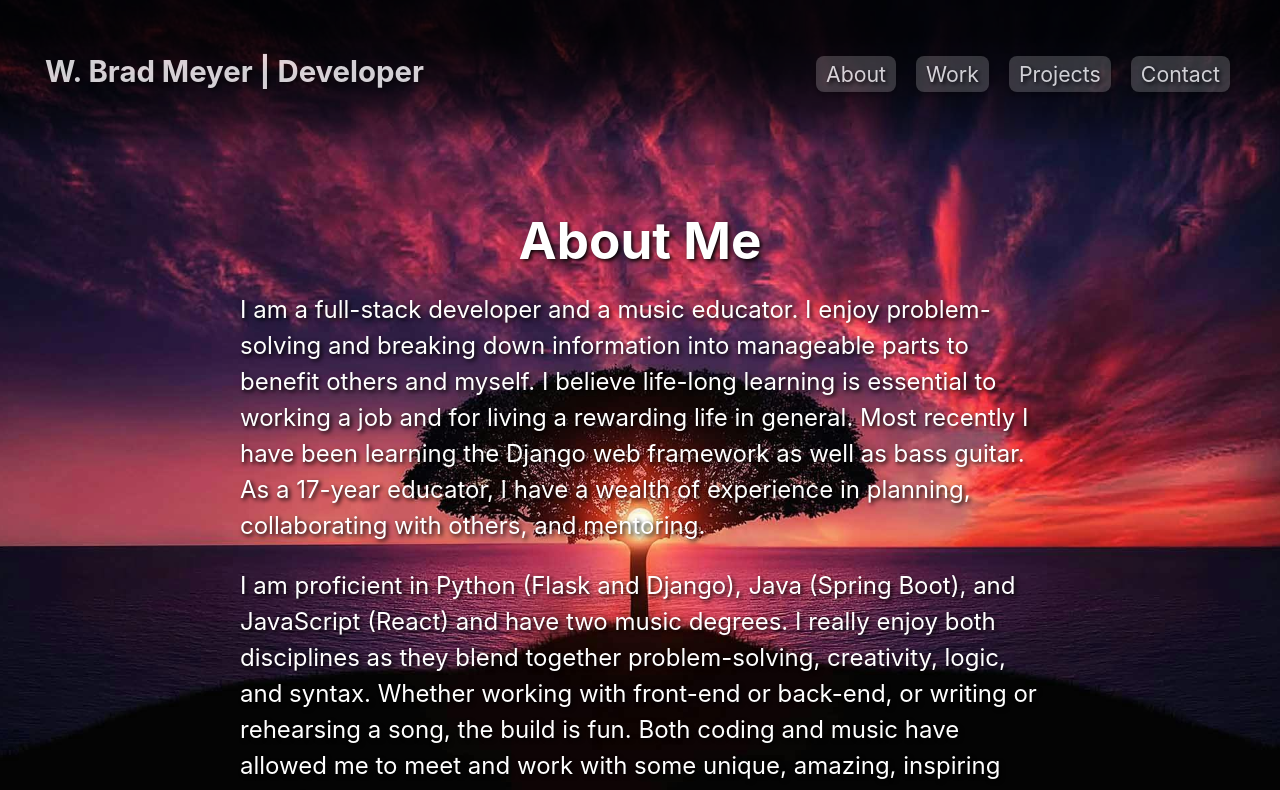
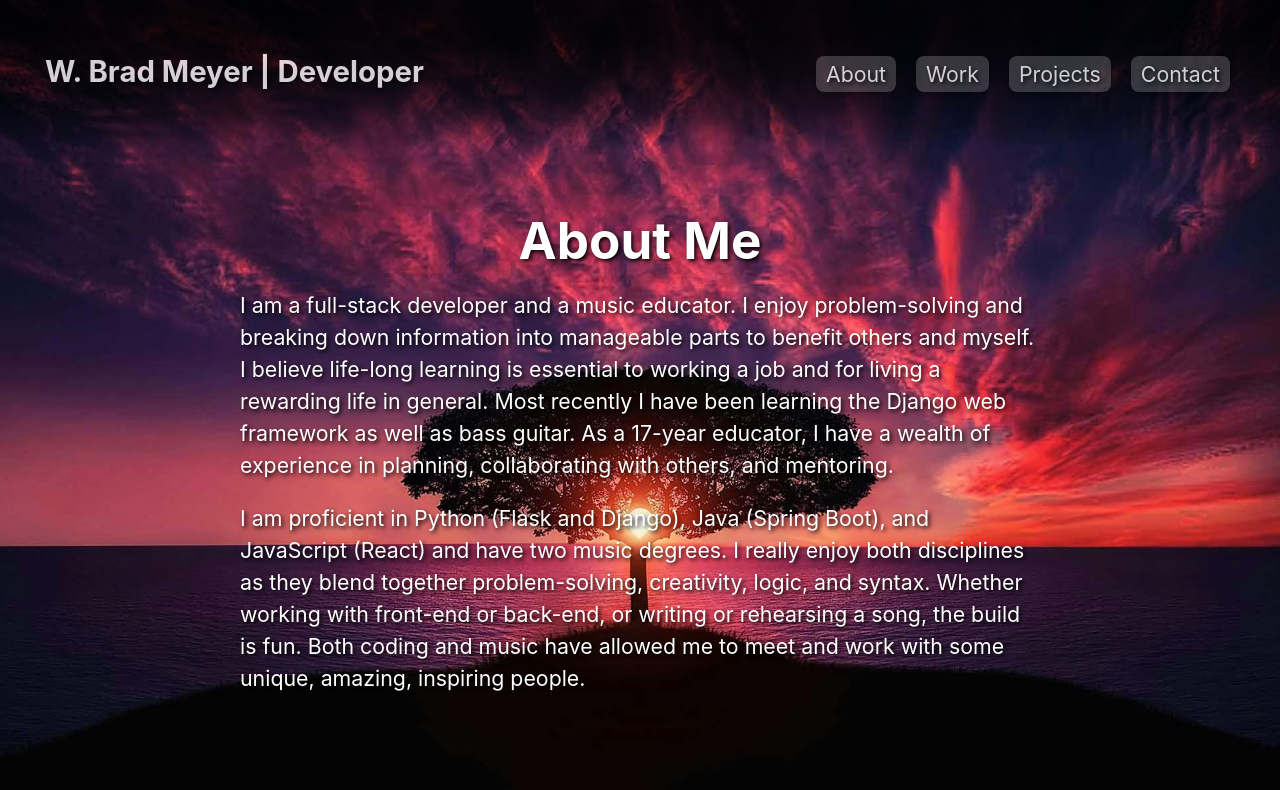
Before and after one commit to Wbradmeyer/vitePortfolio, a Vue app: page / in a window 1280 px wide. Shown: the top 790 px of the page. Built offline with nearby package versions, Linux system fonts and the light colour scheme.

Commit message:
proj font size

```diff
--- a/src/components/Projects.vue
+++ b/src/components/Projects.vue
@@ -74,13 +74,13 @@
     }
 
     .project.pic:hover {
-        transform: scale(1.25);
+        transform: scale(1.2);
     }
 
     a, p {
         text-decoration: none;
         color: white;
-        font-size: 18pt;
+        font-size: 16pt;
     }
 
     .info {
```
